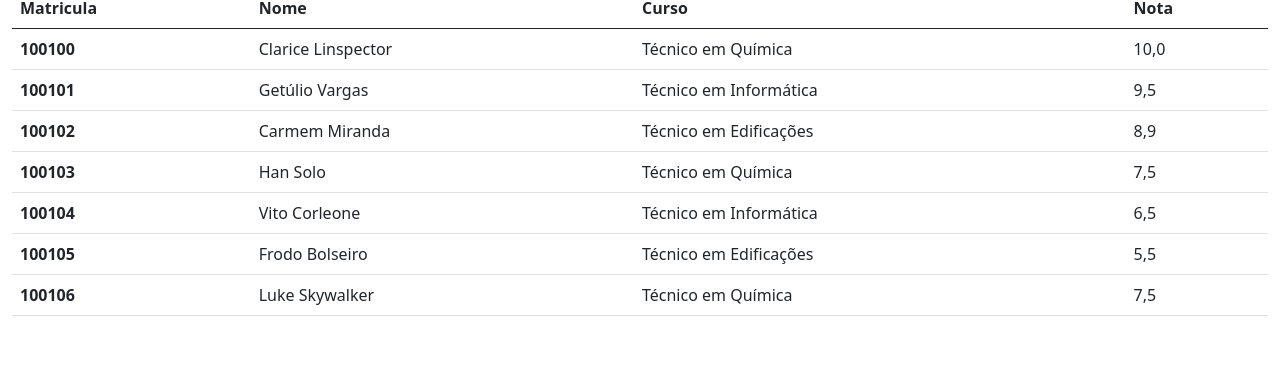
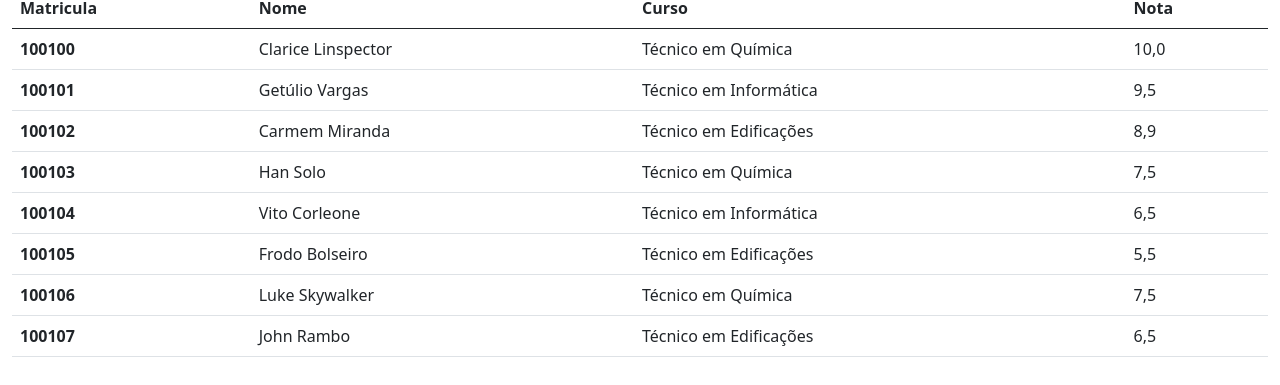
Before and after one commit to wendellbg/AulaGitHub, a plain HTML site: page index.html in a window 1280 px wide. Shown: the part 271-656 px from the top of the page. Drawn offline with nearby package versions, Linux system fonts and the light colour scheme.

Commit message:
Alteração na tabela de notas
Hoje eu só trabalhei neste arquivo

```diff
--- a/index.html
+++ b/index.html
@@ -78,6 +78,12 @@
             <td>Técnico em Química</td>
             <td>7,5</td>
           </tr>
+		  <tr>
+            <th scope="row">100107</th>
+            <td>John Rambo</td>
+            <td>Técnico em Edificações</td>
+            <td>6,5</td>
+          </tr>
         </tbody>
       </table>
     </div>
```
